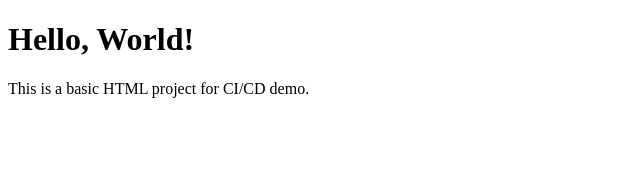
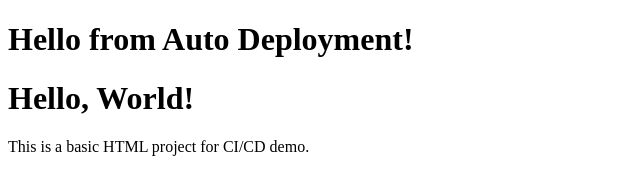
Before and after one commit to suvaatnbu/Graded-Project-on-Building-CI-CD-Pipeline-Tool, a plain HTML site: page index.html in a window 1280 px wide. Shown: the whole page, without its empty margins (0-640 px from the left). Drawn offline with Linux system fonts and the light colour scheme.

Commit message:
Updated heading for deployment test

```diff
--- a/index.html
+++ b/index.html
@@ -5,6 +5,8 @@
     <title>My Simple HTML Page</title>
 </head>
 <body>
+<h1>Hello from Auto Deployment!</h1>
+
     <h1>Hello, World!</h1>
     <p>This is a basic HTML project for CI/CD demo.</p>
 </body>
```
